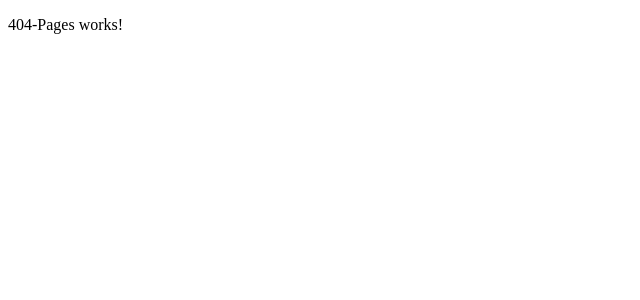
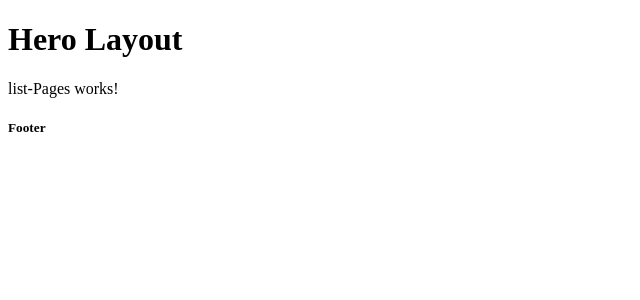
Before and after one commit to NoelDevs17/heroesAppNoel, an Angular app: page /heroes/list in a window 1280 px wide. Before the commit this address led to /404. Shown: the top 300 px of the page, without its empty margins (0-640 px from the left). Built offline with nearby package versions, Linux system fonts and the light colour scheme.

Commit message:
-configurando las demas rutas

```diff
--- a/src/app/auth/pages/layout-page/layout-page.component.html
+++ b/src/app/auth/pages/layout-page/layout-page.component.html
@@ -1,3 +1,5 @@
-<p>
-  layout-page works!
-</p>
+<h1>
+  Auth Layout
+</h1>
+
+<router-outlet></router-outlet>
--- a/src/app/heroes/pages/layout-Page/layout-Page.component.html
+++ b/src/app/heroes/pages/layout-Page/layout-Page.component.html
@@ -1,3 +1,7 @@
-<p>
-  layout-Page works!
-</p>
+<h1>
+  Hero Layout
+</h1>
+
+<router-outlet></router-outlet>
+
+<h5>Footer</h5>
```
Also changed, not shown: src/app/auth/auth-routing.module.ts (+8 -1 lines), src/app/heroes/heroes-routing.module.ts (+9 -1 lines).
